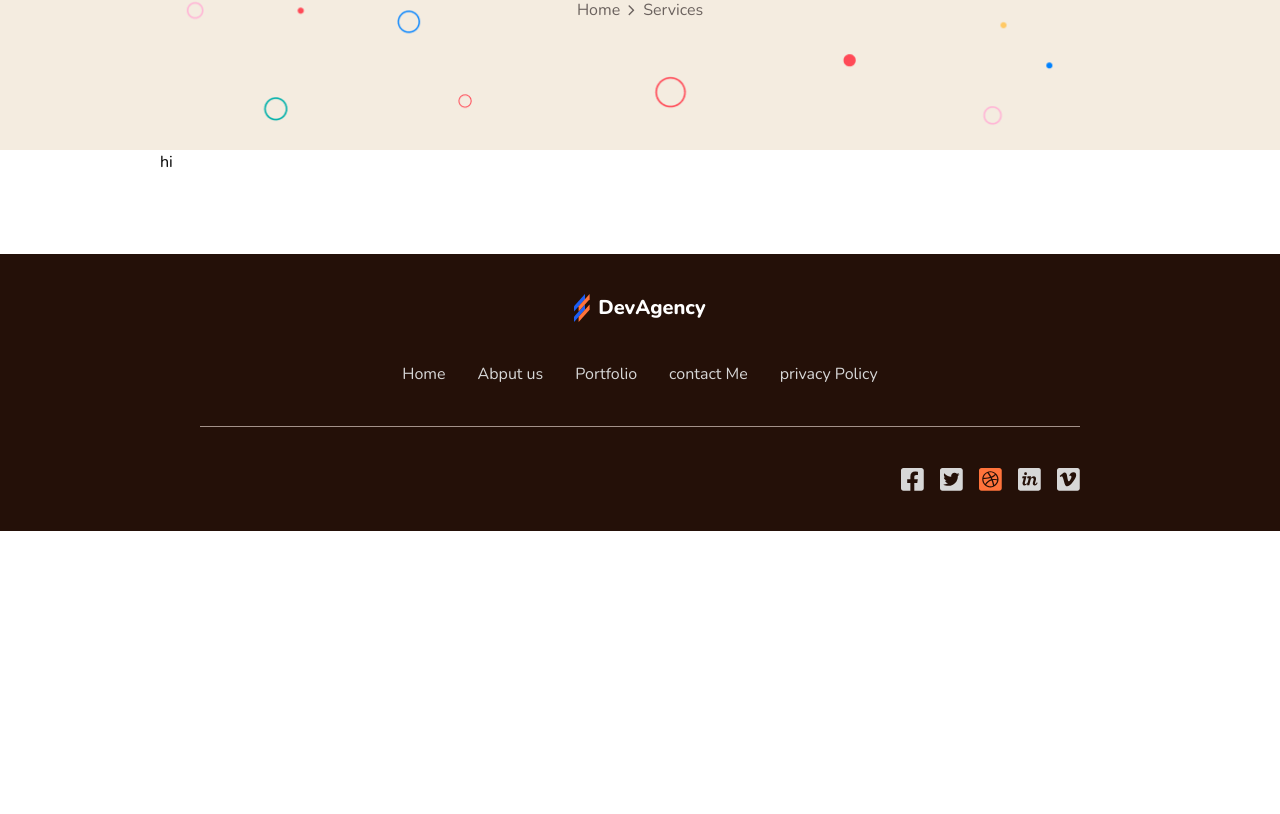
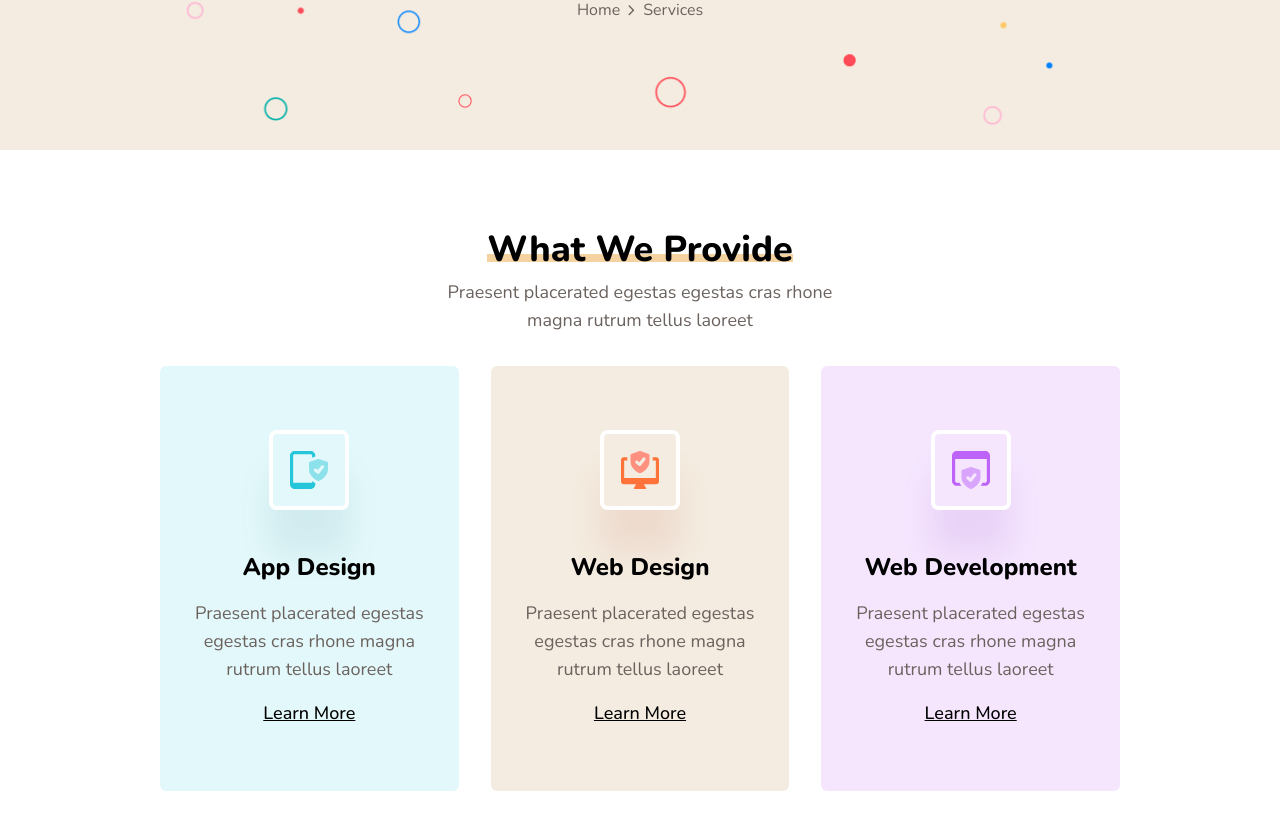
Before and after one commit to setykarimi/Dev-Agency, a React (Vite) app: page /our-services in a window 1280 px wide. Shown: the part 306-1120 px from the top of the page. Before the commit the page ends 837 px from the top, so only its background shows below. Built offline with nearby package versions, Linux system fonts and the light colour scheme.

Commit message:
Subject: ourServices, Description: Add new Content, Date: 8/10/2023

```diff
--- a/src/pages/ourServices.tsx
+++ b/src/pages/ourServices.tsx
@@ -1,12 +1,29 @@
 import HeroSectionBanner from "Components/banners/heroSectionBanner";
+import { whatWeProvided } from "Data/whatWeProvided";
+import { Card as ProvidedCard } from "Components/cards/cardWhatWeProvide";
+import Title from "Components/title/title";
+import BannerNewsLetter from "Components/banners/bannerNewsLetter";
+import Pagination from "../components/pagination/pagination";
 
 const OurServices = () => {
     return (
         <>
-            <HeroSectionBanner title="Services"/>
+            <HeroSectionBanner title="Services" />
             <div className="lg:container xl:px-40 px-4 mx-auto">
-                hi
+                <div className="text-center flex flex-col justify-center items-center mt-20">
+                    <Title title="What We Provide" />
+                    <p className="text-typography-flint text-lg mt-2 md:flex lg:flex-col flex-row md:whitespace-nowrap flex-wrap">
+                        <span className="md:block">
+                            Praesent placerated egestas egestas cras rhone
+                        </span>
+                        magna rutrum tellus laoreet
+                    </p>
+                </div>
+                <div className="md:col-span-2 grid lg:grid-cols-3 md:grid-cols-2 grid-cols-1 gap-8 mt-8">
+                    {whatWeProvided.map(({ img, title, desc, background }) => <ProvidedCard img={img} title={title} desc={desc} background={background} />)}
+                </div>
             </div>
+            <BannerNewsLetter />
         </>
     );
 }
```
